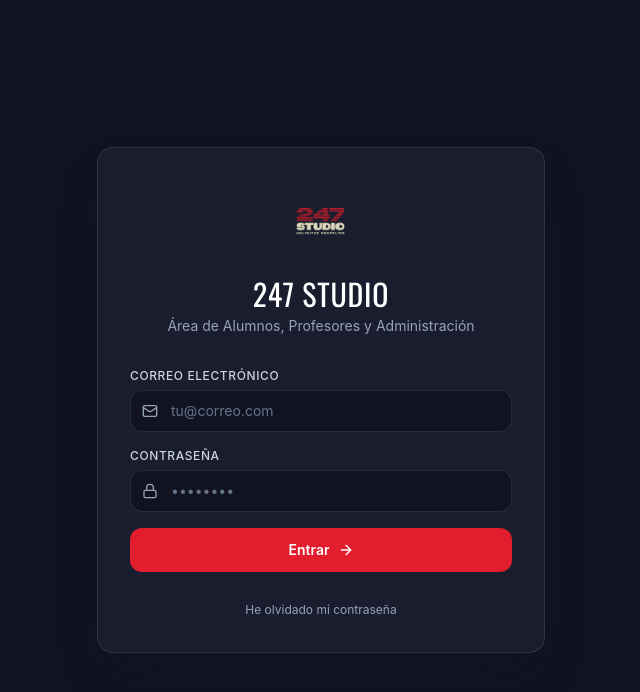
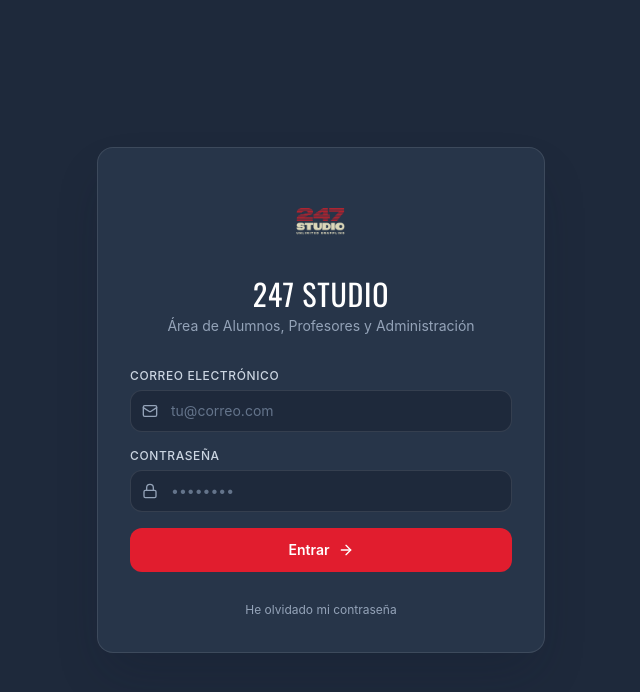
Before and after one commit to bulder28/247-STUDIO, a React (Vite) app: page /login in a window 1280 px wide. Shown: the top 692 px of the page, without its empty margins (319-959 px from the left). Built offline with nearby package versions, Linux system fonts and the light colour scheme; no server answers.

Commit message:
style: apply Dark Slate theme across app and refresh client manual screenshots

```diff
--- a/index.html
+++ b/index.html
@@ -4,7 +4,7 @@
 <head>
   <meta charset="UTF-8" />
   <meta name="viewport" content="width=device-width, initial-scale=1.0, viewport-fit=cover" />
-  <meta name="theme-color" content="#0a0f1d" />
+  <meta name="theme-color" content="#1e293b" />
   <meta name="apple-mobile-web-app-capable" content="yes" />
   <meta name="apple-mobile-web-app-status-bar-style" content="black-translucent" />
   <link rel="icon" type="image/png" sizes="32x32" href="/favicon-32x32.png" />
@@ -12,7 +12,7 @@
   <title>247 STUDIO — App Oficial</title>
 </head>
 
-<body class="bg-slate-950 text-slate-100 antialiased">
+<body class="bg-slate-800 text-slate-100 antialiased">
   <div id="root"></div>
   <script type="module" src="/src/main.tsx"></script>
 </body>
--- a/tailwind.config.js
+++ b/tailwind.config.js
@@ -14,9 +14,9 @@ export default {
           'accent-dark': '#B91C1C',
         },
         studio: {
-          navy: '#1A1D2E',
-          'navy-light': '#252B44',
-          'navy-deep': '#111320',
+          navy: '#273549',
+          'navy-light': '#33445E',
+          'navy-deep': '#1E293B',
           red: '#E11D2E',
           'red-dark': '#B91C1C',
           cream: '#DDD6B8',
```
Also changed, not shown: 15 other files (tests, documents, lock files or other folders).
